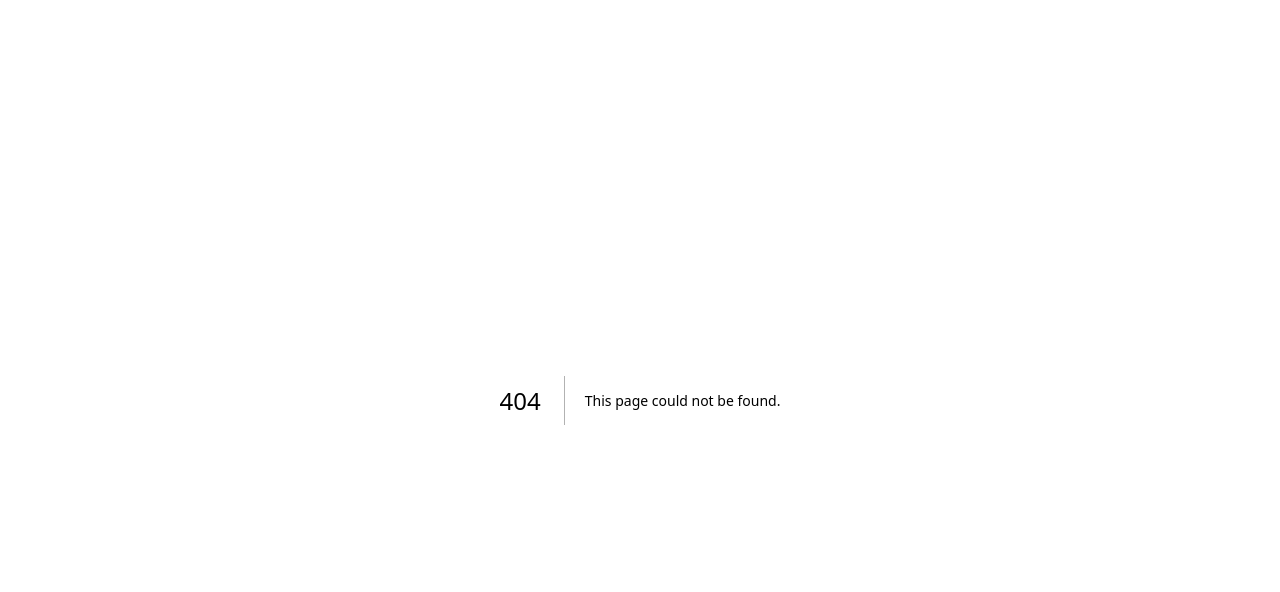
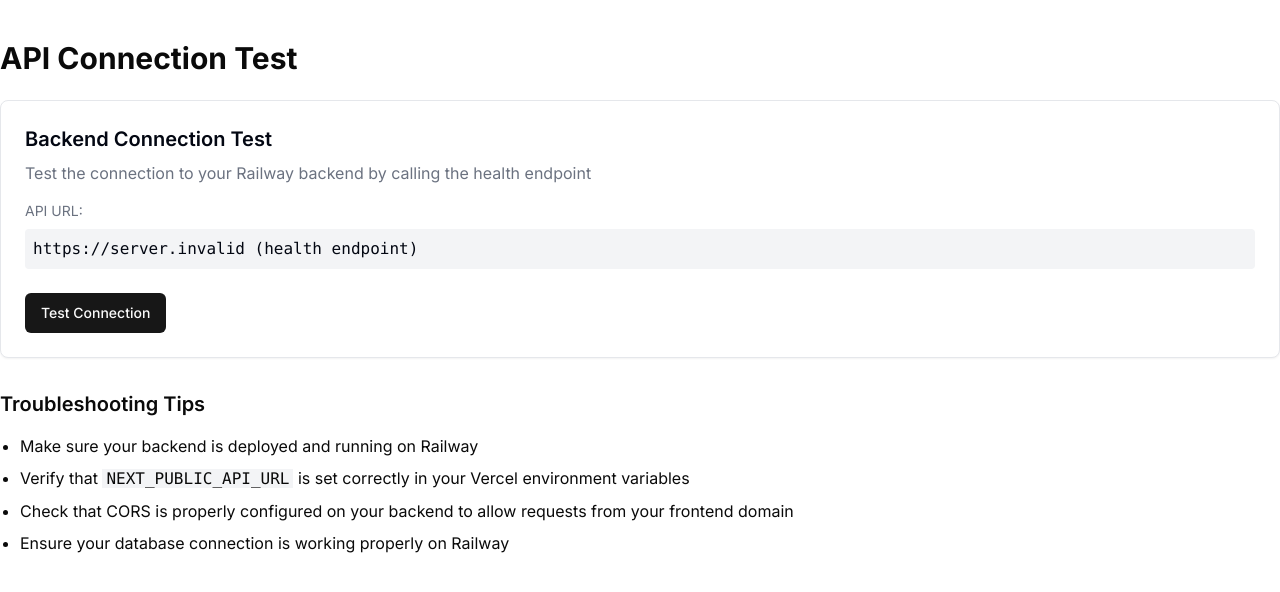
Before and after one commit to paxtonef/nebula_frontend, a Next.js app: page /api-test in a window 1280 px wide. Before the commit this address had no page. Shown: the top 592 px of the page. Built offline with nearby package versions, Linux system fonts and the light colour scheme; no server answers.

Commit message:
Add API connection test page

```diff
--- /dev/null
+++ b/src/app/api-test/page.tsx
@@ -0,0 +1,99 @@
+'use client';
+
+import { useState, useEffect } from 'react';
+import { Card } from '@/components/ui/card';
+import { Button } from '@/components/ui/Button';
+
+export default function ApiTestPage() {
+  const [healthStatus, setHealthStatus] = useState<{ status?: string; message?: string; timestamp?: string } | null>(null);
+  const [loading, setLoading] = useState(false);
+  const [error, setError] = useState<string | null>(null);
+
+  const testBackendConnection = async () => {
+    setLoading(true);
+    setError(null);
+
+    try {
+      // Get the API URL from environment variable
+      const apiUrl = process.env.NEXT_PUBLIC_API_URL || 'http://localhost:3002';
+      console.log('Using API URL:', apiUrl);
+
+      // Call the health endpoint
+      const response = await fetch(`${apiUrl}/health`, {
+        method: 'GET',
+        headers: {
+          'Content-Type': 'application/json',
+        },
+      });
+
+      if (!response.ok) {
+        throw new Error(`API request failed with status ${response.status}`);
+      }
+
+      const data = await response.json();
+      setHealthStatus(data);
+    } catch (err) {
+      console.error('Error testing backend connection:', err);
+      setError(err instanceof Error ? err.message : 'Unknown error occurred');
+    } finally {
+      setLoading(false);
+    }
+  };
+
+  return (
+    <div className="container mx-auto py-10">
+      <h1 className="text-3xl font-bold mb-6">API Connection Test</h1>
+
+      <Card className="mb-6 p-6">
+        <div className="mb-4">
+          <h2 className="text-xl font-semibold mb-2">Backend Connection Test</h2>
+          <p className="text-gray-500">
+            Test the connection to your Railway backend by calling the health endpoint
+          </p>
+        </div>
+
+        <div className="mb-4">
+          <p className="text-sm text-gray-500 mb-2">API URL:</p>
+          <code className="bg-gray-100 p-2 rounded block">
+            {process.env.NEXT_PUBLIC_API_URL || 'http://localhost:3002'} (health endpoint)
+          </code>
+        </div>
+
+        {healthStatus && (
+          <div className="mt-4 p-4 bg-green-50 border border-green-200 rounded">
+            <h3 className="font-medium text-green-800">Connection Successful!</h3>
+            <pre className="mt-2 text-sm overflow-auto p-2 bg-white rounded">
+              {JSON.stringify(healthStatus, null, 2)}
+            </pre>
+          </div>
+        )}
+
+        {error && (
+          <div className="mt-4 p-4 bg-red-50 border border-red-200 rounded">
+            <h3 className="font-medium text-red-800">Connection Failed</h3>
+            <p className="mt-1 text-sm text-red-600">{error}</p>
+          </div>
+        )}
+
+        <div className="mt-6">
+          <Button
+            onClick={testBackendConnection}
+            disabled={loading}
+          >
+            {loading ? 'Testing...' : 'Test Connection'}
+          </Button>
+        </div>
+      </Card>
+
+      <div className="mt-8">
+        <h2 className="text-xl font-semibold mb-4">Troubleshooting Tips</h2>
+        <ul className="list-disc pl-5 space-y-2">
+          <li>Make sure your backend is deployed and running on Railway</li>
+          <li>Verify that <code className="bg-gray-100 px-1">NEXT_PUBLIC_API_URL</code> is set correctly in your Vercel environment variables</li>
+          <li>Check that CORS is properly configured on your backend to allow requests from your frontend domain</li>
+          <li>Ensure your database connection is working properly on Railway</li>
+        </ul>
+      </div>
+    </div>
+  );
+}
```
